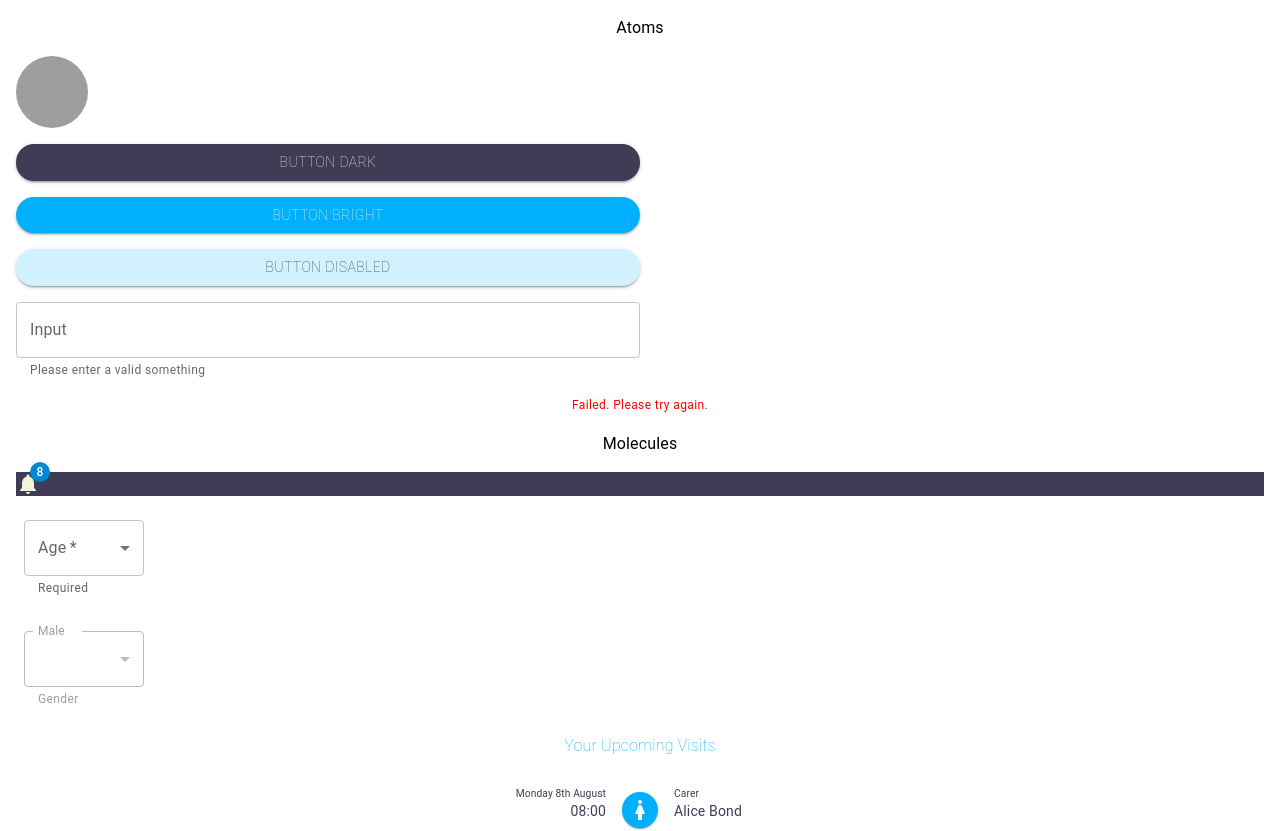
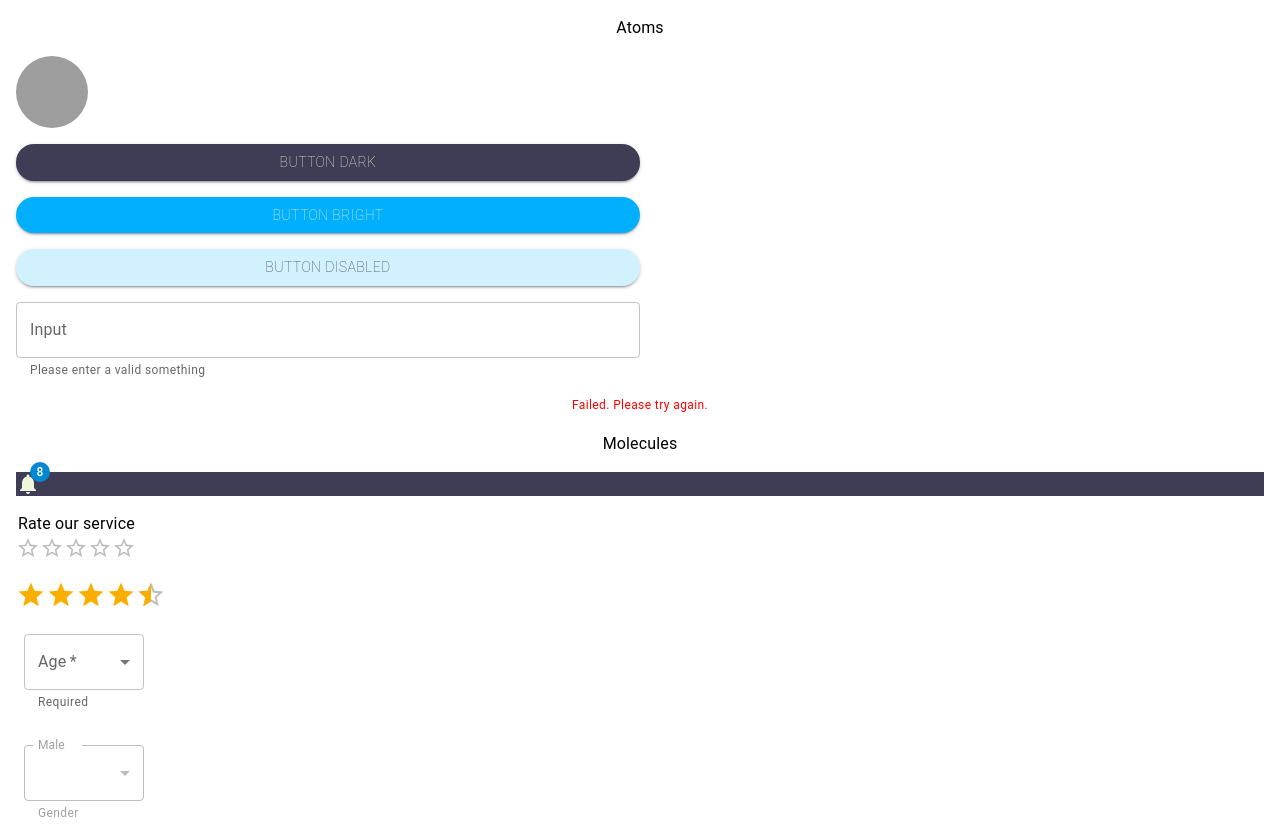
Before and after one commit to C-Sim/we-care-react, a React (Create React App) app: page /about in a window 1280 px wide. Shown: the top 831 px of the page. Built offline with nearby package versions, Linux system fonts and the light colour scheme; grey boxes are pictures that could not be loaded.

Commit message:
review stars x2 types

```diff
--- /dev/null
+++ b/src/components/molecules/ReviewEditable.js
@@ -0,0 +1,19 @@
+import Typography from "@mui/material/Typography";
+import Rating from "@mui/material/Rating";
+import Box from "@mui/material/Box";
+
+export const ReviewEditable = ({ value, setValue }) => {
+  return (
+    <Box>
+      <Typography component="legend">Rate our service</Typography>
+
+      <Rating
+        name="simple-controlled size-medium"
+        value={value}
+        onChange={(event, newValue) => {
+          setValue(newValue);
+        }}
+      />
+    </Box>
+  );
+};
--- /dev/null
+++ b/src/components/molecules/ReviewFixed.js
@@ -0,0 +1,14 @@
+import Typography from "@mui/material/Typography";
+import Rating from "@mui/material/Rating";
+
+export const ReviewFixed = ({ value }) => {
+  return (
+    <Rating
+      name="read-only size-large half-rating-read"
+      size="large"
+      value={value}
+      precision={0.5}
+      readOnly
+    />
+  );
+};
--- a/src/containers/AboutPage.js
+++ b/src/containers/AboutPage.js
@@ -1,4 +1,6 @@
 // overview of how the service works
+
+import { useEffect, useState } from "react";
 
 import useMediaQuery from "@mui/material/useMediaQuery";
 import Stack from "@mui/material/Stack";
@@ -18,11 +20,16 @@ import { Error } from "../components/atoms/Error";
 import { NotificationBadge } from "../components/molecules/NotificationBadge";
 import { PatientTimeline } from "../components/molecules/PatientTimeline";
 import { CarerTimeline } from "../components/molecules/CarerTimeline";
+import { ReviewEditable } from "../components/molecules/ReviewEditable";
+import { ReviewFixed } from "../components/molecules/ReviewFixed";
+
 import { Dropdown } from "../components/molecules/Dropdown";
 import { DropdownDisabled } from "../components/molecules/DropdownDisabled";
 
 export const AboutPage = () => {
   const isMobile = useMediaQuery("(max-width:600px)");
+
+  const [newValue, setValue] = useState(3);
 
   return (
     <Stack spacing={2} sx={{ m: 2 }}>
@@ -44,6 +51,9 @@ export const AboutPage = () => {
       <Box sx={{ backgroundColor: "#3f3d56" }}>
         <NotificationBadge notificationCount={8} />
       </Box>
+
+      <ReviewEditable value={0} />
+      <ReviewFixed value={4.5} />
 
       <Dropdown />
       <DropdownDisabled gender="Male" />
```
